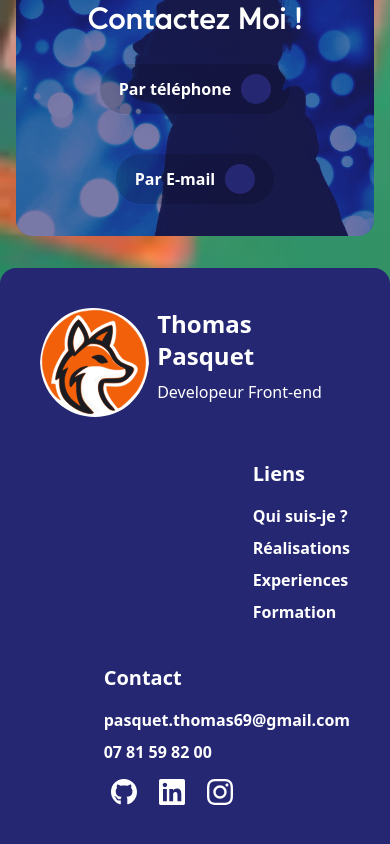
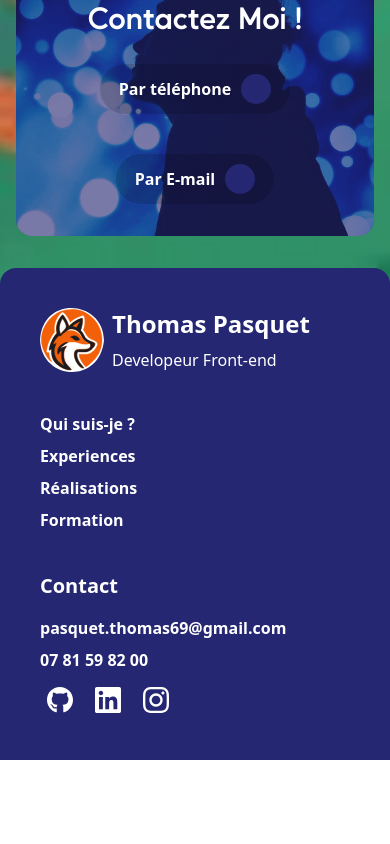
Before and after one commit to ThomasTew1579/ThomasTew1579.github.io, a Vue app: page / in a window 390 px wide. Shown: the part 4423-5267 px from the top of the page. After the commit the page ends 5183 px from the top, so only its background shows below. Built offline with nearby package versions, Linux system fonts and the light colour scheme.

Commit message:
inté: footer

```diff
--- a/src/components/Footer.vue
+++ b/src/components/Footer.vue
@@ -15,7 +15,7 @@ export default {
         <div class="container">
             <div class="content grid grid-cols-1 md:grid-cols-2 lg:grid-cols-3 gap-10 p-10 bg-primary-900 text-white rounded-t-2xl md:pb-20">
                 <div class="col-1 flex flex-row gap-2">
-                    <RouterLink to="/" class="w-28 h-28 relative block">
+                    <RouterLink to="/" class="md:w-28 md:h-28 w-16 h-16 relative block">
                         <img src="/image/logo.svg" alt="" class="logo">
                     </RouterLink>
                     <div class="flex flex-col gap-2">
@@ -25,16 +25,13 @@ export default {
                         <p >Developeur Front-end</p>
                     </div>
                 </div>
-                <div class="col-3 ml-auto flex flex-col gap-2">
-                    <strong class="text-xl mb-2">
-                        Liens
-                    </strong>
-                    <FooterItem title="Qui suis-je ?" link="/#cta-contact" />
-                    <FooterItem title="Réalisations" link="/#cta-contact" />
-                    <FooterItem title="Experiences" link="/#cta-contact" />
-                    <FooterItem title="Formation" link="/#cta-contact" />
+                <div class="col-3 md:ml-auto flex flex-col gap-2">
+                    <FooterItem title="Qui suis-je ?" link="/about" />
+                    <FooterItem title="Experiences" link="/experiences" />
+                    <FooterItem title="Réalisations" link="/realisations" />
+                    <FooterItem title="Formation" link="/formations" />
                 </div>
-                <div class="col-4 ml-auto flex flex-col gap-2">
+                <div class="col-4 md:ml-auto flex flex-col gap-2">
                     <strong class="text-xl mb-2">
                         Contact
                     </strong>
@@ -49,17 +46,17 @@ export default {
                         </span>
                     </a>
                     <div class="reseaux flex flex-row gap-2">
-                        <a href="" class="github">
+                        <a href="https://github.com/ThomasTew1579" target="_blank" class="github">
                             <svg viewBox="0 0 40 40" class="h-10 w-10 fill-current transition-all duration-100 rounded-full outline outline-0 outline-white hover:outline-1">
                                 <use href="/sprite/fab.svg#github" width="26" x="7" />
                             </svg>
                         </a>
-                        <a href="" class="linkedin">
+                        <a href="https://www.linkedin.com/in/pasquet-thomas/" target="_blank" class="linkedin">
                             <svg viewBox="0 0 40 40" class="h-10 w-10 fill-current transition-all duration-100 rounded-full outline outline-0 outline-white hover:outline-1">
                                 <use href="/sprite/fab.svg#linkedin" width="26" x="7" />
                             </svg>
                         </a>
-                        <a href="" class="insta">
+                        <a href="https://www.instagram.com/tew_1579/" target="_blank" class="insta">
                             <svg viewBox="0 0 40 40" class="h-10 w-10 fill-current transition-all duration-100 rounded-full outline outline-0 outline-white hover:outline-1">
                              <use href="/sprite/fab.svg#instagram" width="26" x="7" />
                             </svg>
```
